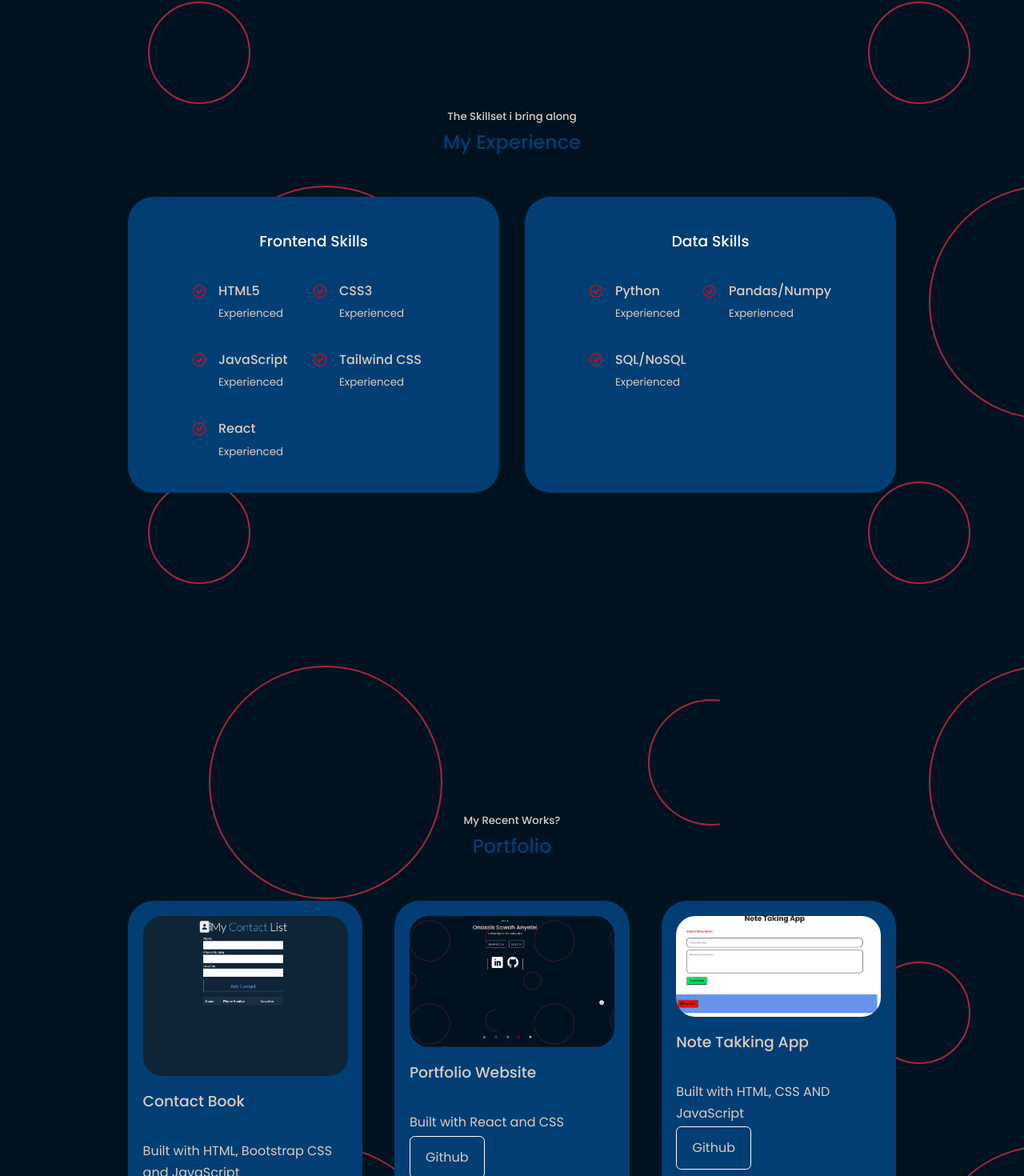
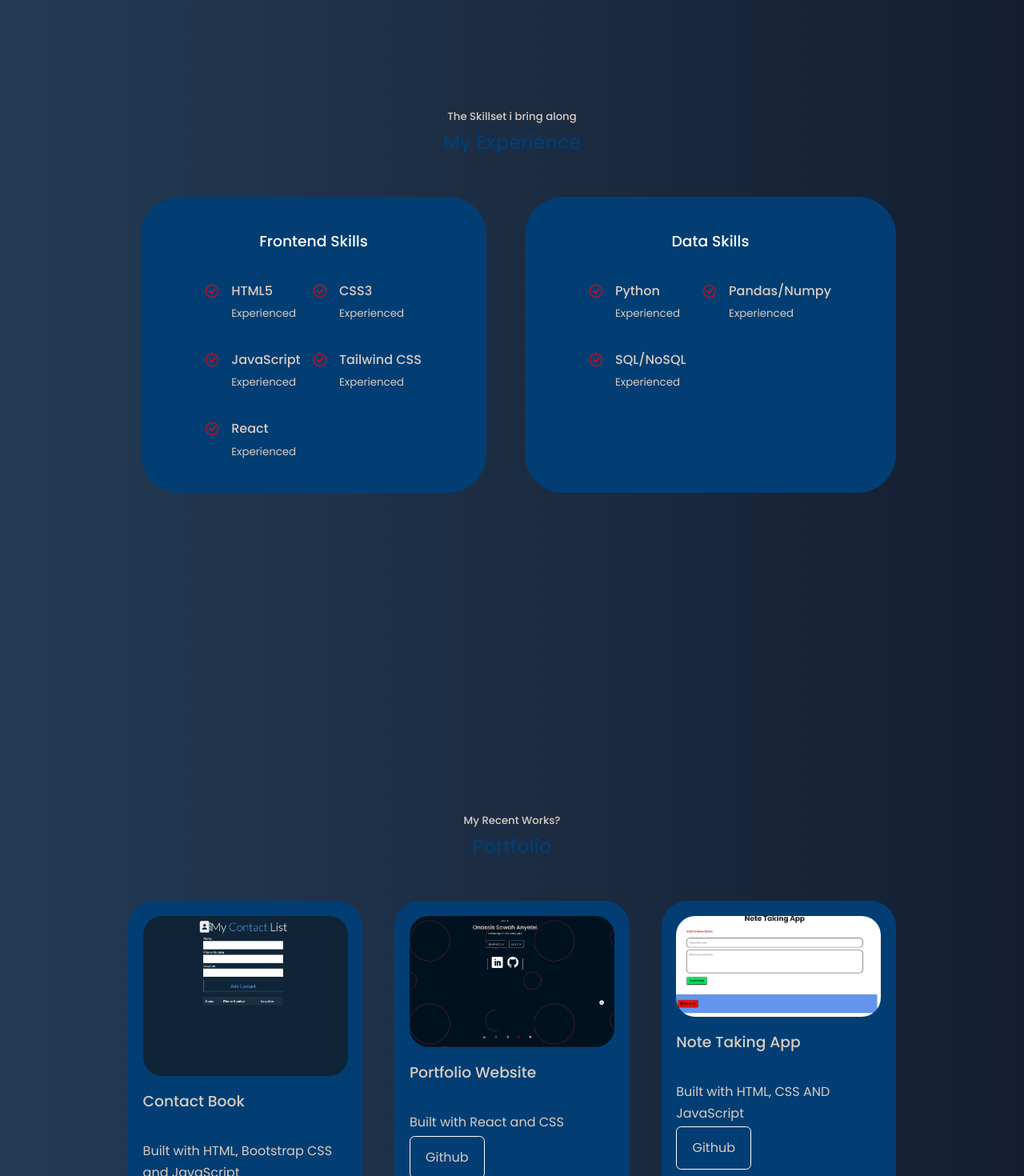
Before and after one commit to onassis28/onassis28.github.io, a React (Create React App) app: page / in a window 1280 px wide. Shown: the part 1625-3095 px from the top of the page at 80% size. Built offline with nearby package versions, Linux system fonts and the light colour scheme.

Commit message:
changed layout

```diff
--- a/src/components/contact/contact.css
+++ b/src/components/contact/contact.css
@@ -43,3 +43,8 @@ textarea {
 .btn__contact:hover {
   background: var(--color-primary);
 }
+@media screen and (max-width: 600px) {
+  input{
+    width: 80vw;
+  }
+}
--- a/src/components/experience/Experience.jsx
+++ b/src/components/experience/Experience.jsx
@@ -8,7 +8,7 @@ const Experience = () => {
       <h5>The Skillset i bring along</h5>
       <h2>My Experience</h2>
 
-      <div className="container experience__container">
+      <div className="container experience__container" id='ex__cont'>
         <div className="experience__skills">
           <h3>Frontend Skills</h3>
           <div className="experience__content">
--- a/src/components/experience/experience.css
+++ b/src/components/experience/experience.css
@@ -7,10 +7,14 @@
 .experience__container > div {
   background: var(--color-primary);
   padding: 2.4rem 5rem;
-  border-radius: 2rem;
+  border-radius: 3rem;
   border: 1px solid transparent;
   transition: var(--transition);
+  margin: 0 auto;
+  overflow: hidden;
+
 }
+
 
 .experience__container > div:hover {
   background: transparent;
@@ -56,8 +60,5 @@
 }
 
 @media screen and (max-width: 600px) {
-  .experience__container {
-    margin-right: 1rem;
-    width: 100%;
-  }
+
 }
--- a/src/components/header/header.css
+++ b/src/components/header/header.css
@@ -128,10 +128,10 @@
     display: flex;
     flex-direction: row;
     align-items: center;
-    gap: 10rem;
+    gap: 5rem;
     bottom: 18rem;
     justify-content: center;
-    margin-left: 7rem;
+    margin-left: 0 auto;
   }
 
   section > h2 {
--- a/src/components/navbar/navbar.css
+++ b/src/components/navbar/navbar.css
@@ -27,3 +27,12 @@ nav a {
 nav a.active {
   color: red;
 }
+@media screen and (max-width: 600px){
+
+
+
+
+.nav__position{
+  margin: 0 auto;
+}
+}
--- a/src/components/projects/Project.jsx
+++ b/src/components/projects/Project.jsx
@@ -32,7 +32,7 @@ const Project = () => {
         <div className="portfolio__item-image">
           <img src={note} alt="" />
           </div>
-        <h3>Note Takking App</h3>
+        <h3>Note Taking App</h3>
         <p>Built with HTML, CSS AND JavaScript</p>
         <a href="https://github.com/onassis28/notetaking-app" className='btn' target='_blank'>Github</a>
 
--- a/src/index.css
+++ b/src/index.css
@@ -35,10 +35,14 @@ html {
 
 body {
   font-family: "Poppins", sans-serif;
-  background-image: url(./assets/circle.svg);
+  /*background-image: url(./assets/circle.svg);*/
   color: var(--color-light);
   line-height: 1.7;
   display: block;
+  background: #141E30;  /* fallback for old browsers */
+background: -webkit-linear-gradient(to right, #243B55, #141E30);  /* Chrome 10-25, Safari 5.1-6 */
+background: linear-gradient(to right, #243B55, #141E30); /* W3C, IE 10+/ Edge, Firefox 16+, Chrome 26+, Opera 12+, Safari 7+ */
+
 }
 /* styles */
 .container {
@@ -130,6 +134,7 @@ img {
   .container {
     width: var(--container-width-sm);
     margin: 0 auto;
+
   }
 
   section {
```
